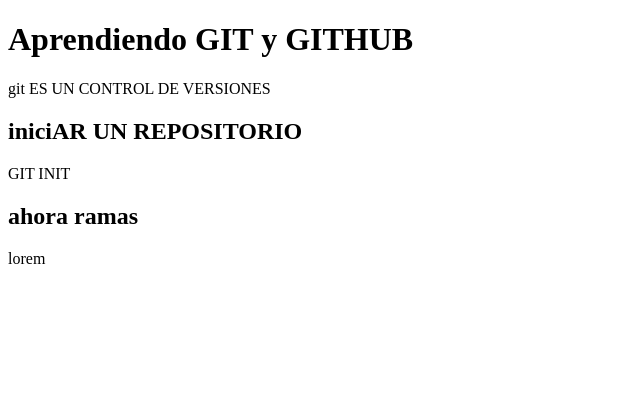
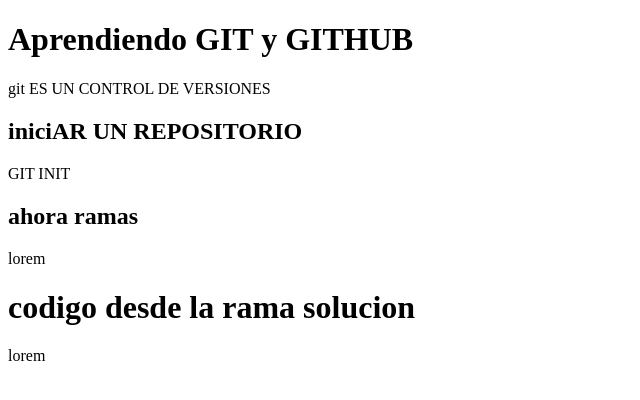
Before and after one commit to ustares/mi-repositorio, a plain HTML site: page index.html in a window 1280 px wide. Shown: the whole page, without its empty margins (0-640 px from the left). Drawn offline with Linux system fonts and the light colour scheme.

Commit message:
modidficacion desde rama solucion

```diff
--- a/index.html
+++ b/index.html
@@ -14,5 +14,8 @@
 
    <h2>ahora ramas</h2>
    <p>lorem</p>
+
+   <h1>codigo desde la rama solucion</h1>
+   <p>lorem</p>
 </body>
 </html>
```
